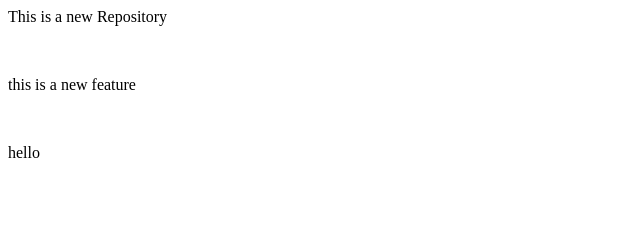
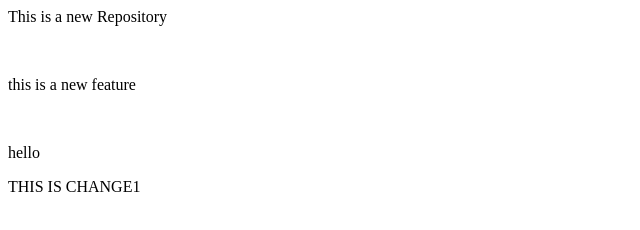
Before and after one commit to RiddhiSawant27/localrepo, a plain HTML site: page index.html in a window 1280 px wide. Shown: the whole page, without its empty margins (0-640 px from the left). Drawn offline with Linux system fonts and the light colour scheme.

Commit message:
Update index.html

```diff
--- a/index.html
+++ b/index.html
@@ -3,3 +3,4 @@
 <p>this is a new feature</p>
 <br>
 <p>hello</p>
+<p>THIS IS CHANGE1</p>
```
